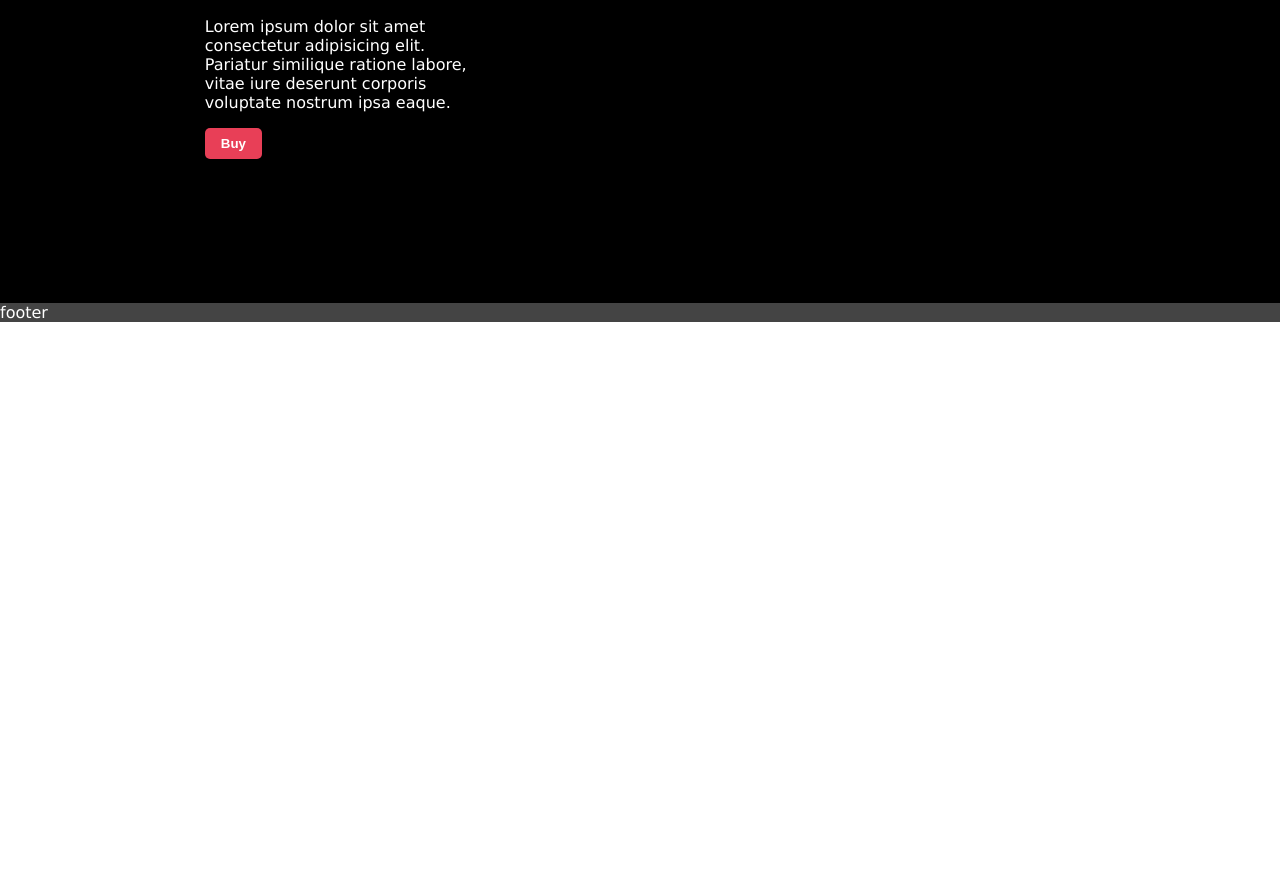
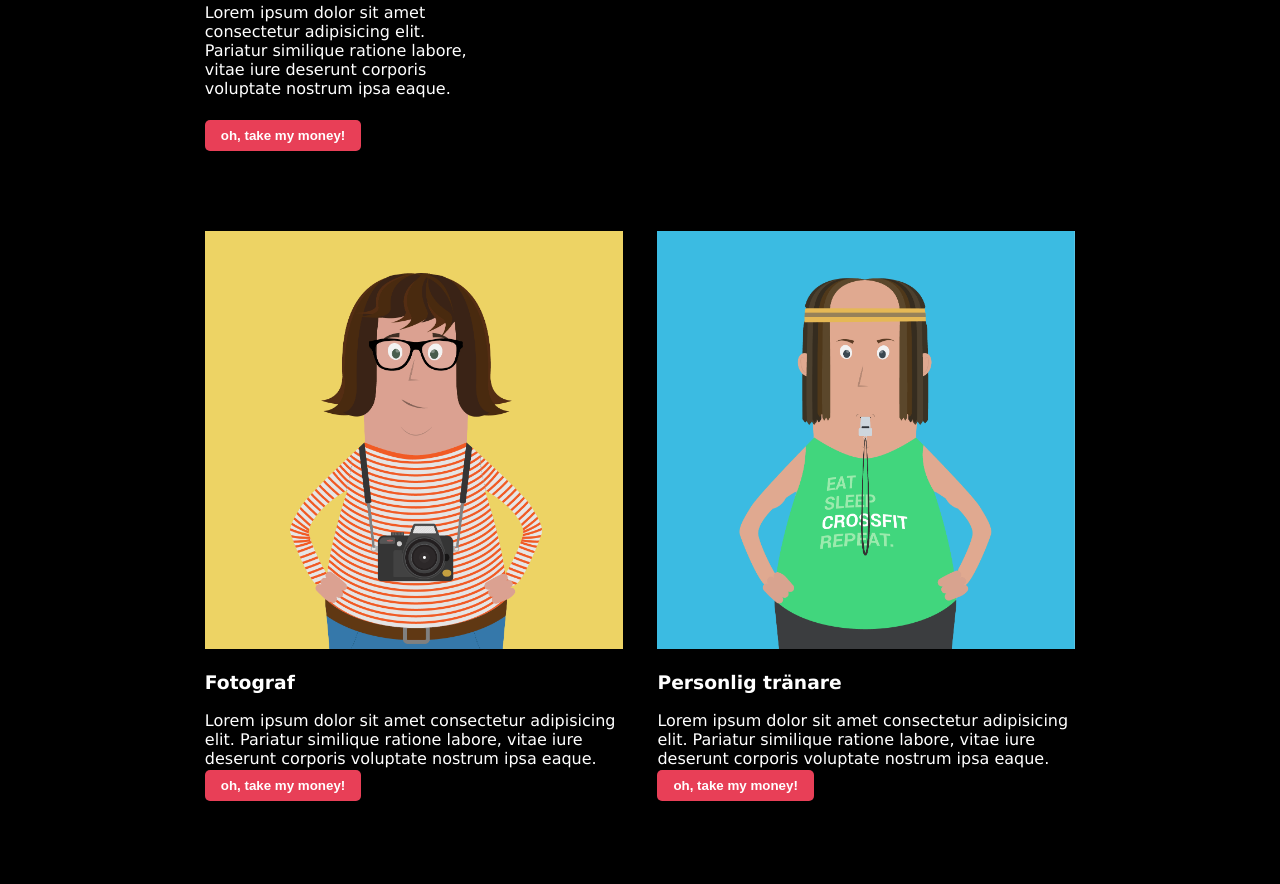
Before and after one commit to goranOlson/poster-shop, a plain HTML site: page index.html in a window 1280 px wide. Shown: the part 972-1856 px from the top of the page. Before the commit the page ends 1294 px from the top, so only its background shows below. Drawn offline with Linux system fonts and the light colour scheme.

Commit message:
Added big bottom posters

```diff
--- a/index.html
+++ b/index.html
@@ -11,13 +11,14 @@
         header
     </header>
 
-    <main class="posters">
+    <main>
+        <section class="posters">
             <article class="poster">
                 <img src="img/char-1.png" alt="Austronaut">
                 <h1>Austronaut</h1>
                 <p>Lorem ipsum dolor sit amet consectetur adipisicing elit. Pariatur similique ratione labore, vitae iure deserunt corporis voluptate nostrum ipsa eaque.
                 </p>
-            <button>Buy</button>
+                <button>oh, take my money!</button>
             </article>
 
             <article class="poster">
@@ -25,7 +26,7 @@
                 <h1>Ninja</h1>
                 <p>Lorem ipsum dolor sit amet consectetur adipisicing elit. Pariatur similique ratione labore, vitae iure deserunt corporis voluptate nostrum ipsa eaque.
                 </p>
-            <button>Buy</button>
+                <button>oh, take my money!</button>
             </article>
 
             <article class="poster">
@@ -41,8 +42,28 @@
                 <h1>Astronaut</h1>
                 <p>Lorem ipsum dolor sit amet consectetur adipisicing elit. Pariatur similique ratione labore, vitae iure deserunt corporis voluptate nostrum ipsa eaque.
                 </p>
-            <button>Buy</button>
+                <button>oh, take my money!</button>
             </article>
+        </section>
+
+        <section class="posters">
+            <article class="poster big">
+                <img src="img/char-7.png" alt="Austronaut">
+                <h1>Fotograf</h1>
+                <p>Lorem ipsum dolor sit amet consectetur adipisicing elit. Pariatur similique ratione labore, vitae iure deserunt corporis voluptate nostrum ipsa eaque.
+                </p>
+                <button>oh, take my money!</button>
+            </article>
+
+            <article class="poster big">
+                <img src="img/char-9.png" alt="Austronaut">
+                <h1>Personlig tränare</h1>
+                <p>Lorem ipsum dolor sit amet consectetur adipisicing elit. Pariatur similique ratione labore, vitae iure deserunt corporis voluptate nostrum ipsa eaque.
+                </p>
+                <button>oh, take my money!</button>
+            </article>
+
+        </section>
     </main>
 
     <footer>
--- a/styles.css
+++ b/styles.css
@@ -13,22 +13,41 @@ header {
 
 
 }
- main.posters {
+ main {
     background-color: black;
     padding: 5% 16%;
+    /* display: flex;
+    flex-direction: row;
+    flex-wrap: wrap;
+    justify-content: space-between;
+    flex: 1 0 100%;  */
+     /* fill page height with main*/
+     display: flex;
+     flex-direction: column;
+ }
+
+ .posters {
     display: flex;
     flex-direction: row;
     flex-wrap: wrap;
     justify-content: space-between;
     flex: 1 0 100%;  /* fill page height with main*/
-
  }
 
  .poster {
     max-width: 31%;
+    height: 480px;
     margin: 0 0 80px;
     flex: 0 0 31%;
-    color: white
+    color: white;
+    position: relative;
+ }
+
+ .poster.big {
+    width: 100%;
+    max-width: unset;
+    height: 570px;
+    flex: 0 0 48%;
  }
 
  .poster > img {
@@ -43,6 +62,8 @@ header {
     border-radius: 5px;
     color: white;
     font-weight: bold;
+    position: absolute;
+    bottom: 0;
  }
 
 
```
Lines whose indentation alone changed are shown as unchanged.
